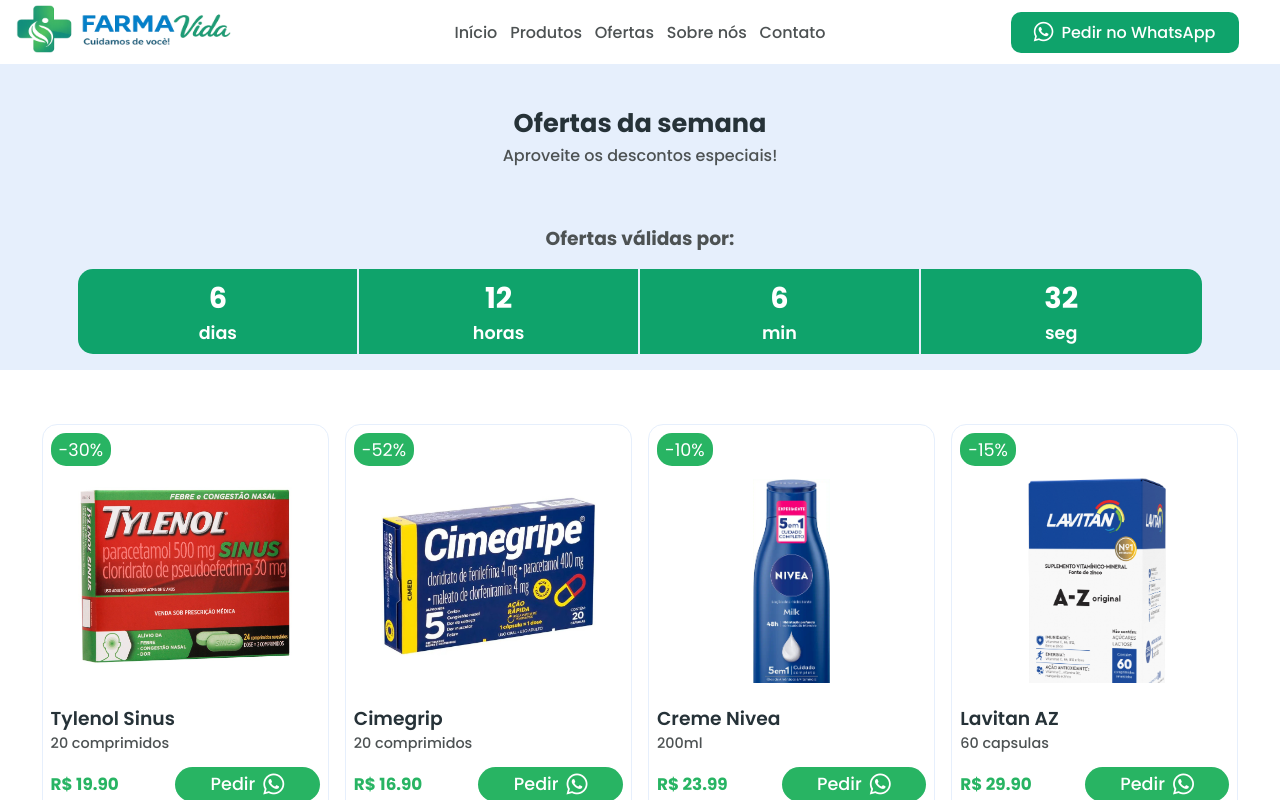
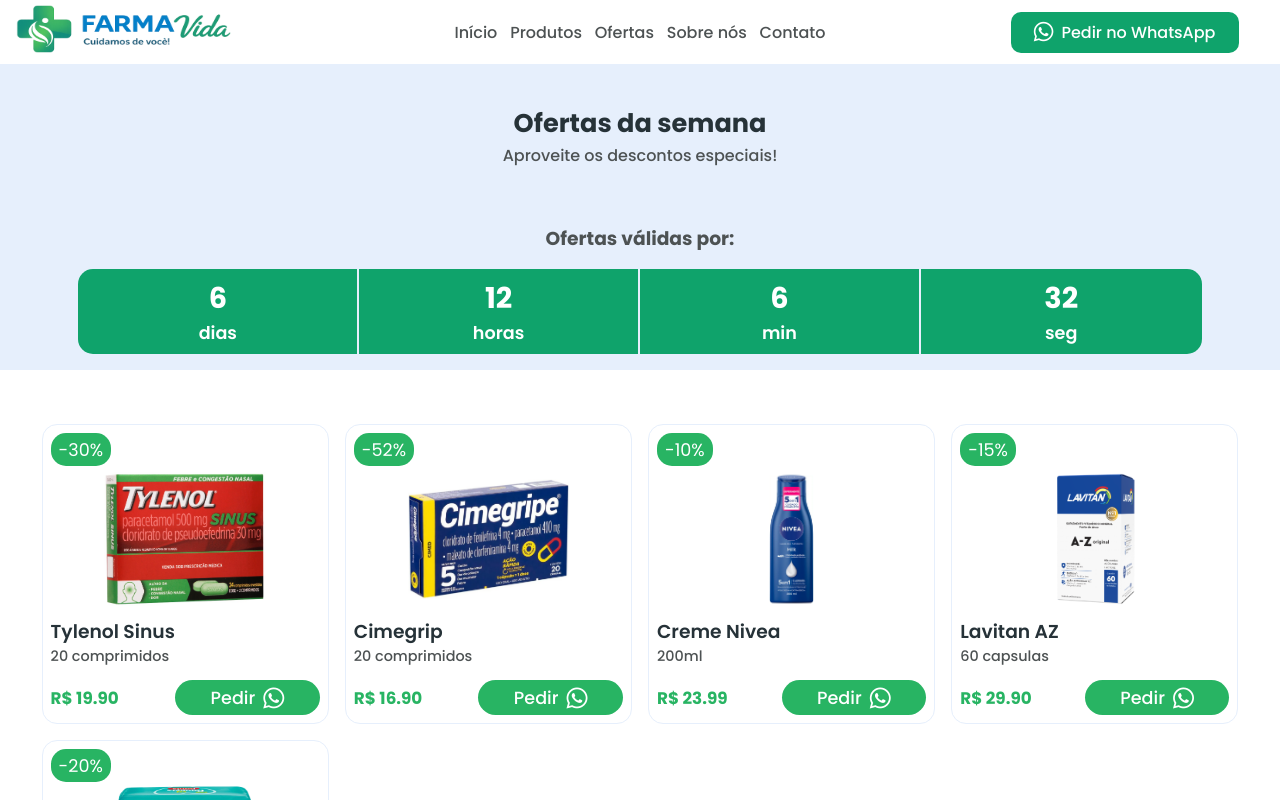
Before and after one commit to RaulDoug/LP_Profissional_Farma, a React (Vite) app: page /ofertas in a window 1280 px wide. Shown: the top 800 px of the page. Built offline with nearby package versions, Linux system fonts and the light colour scheme.

Commit message:
Correção tamanho dos itens na sub-página de ofertas

```diff
--- a/src/components/OffersSubPage/OffersSubPage.css
+++ b/src/components/OffersSubPage/OffersSubPage.css
@@ -205,6 +205,18 @@
     grid-template-rows: repeat(auto);
   }
 
+  .offer-list-item {
+    display: grid;
+    grid-template-columns: 1fr;
+    grid-template-rows: 2fr 1fr;
+    height: 300px;
+  }
+
+  .offer-item-img img {
+    height: 80%;
+    width: 60%;
+  }
+
   .offer-item-img p {
     font-size: 1.1rem;
   }
```
